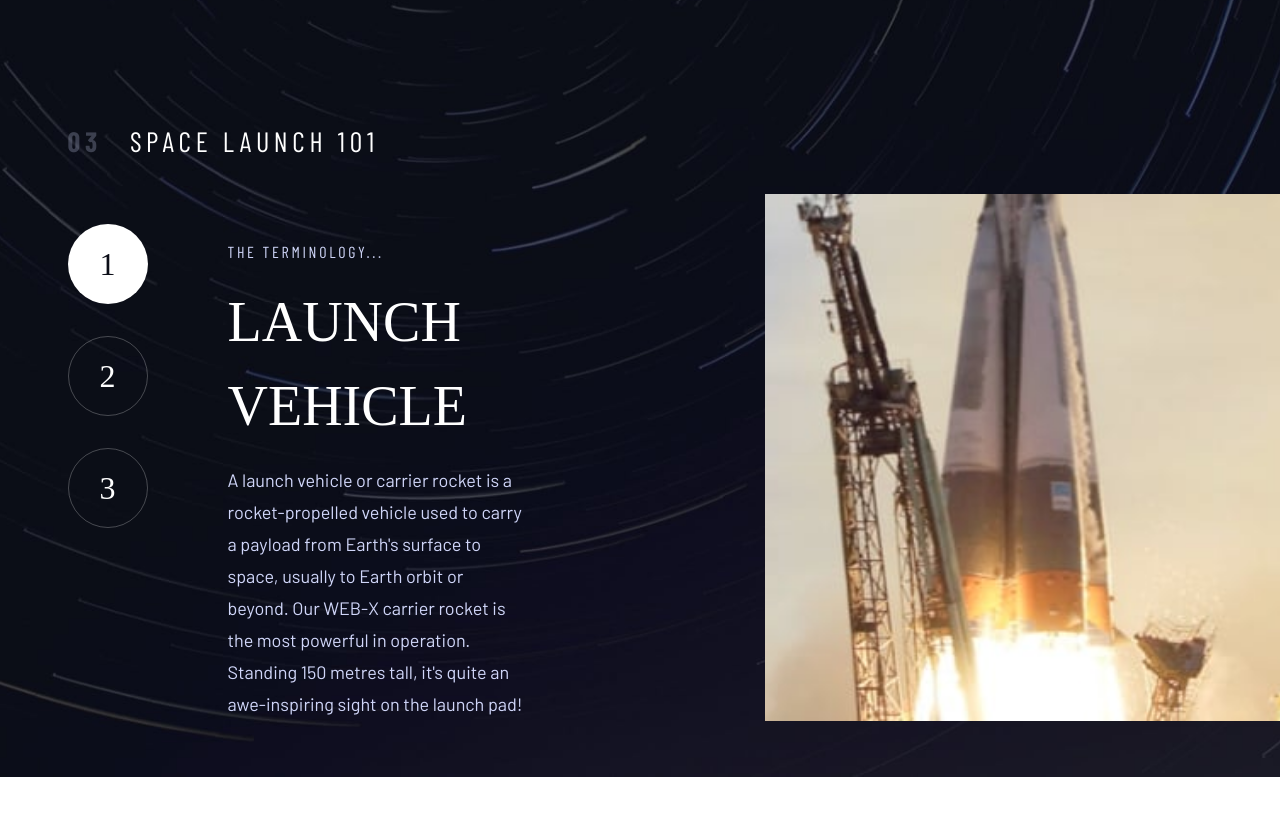
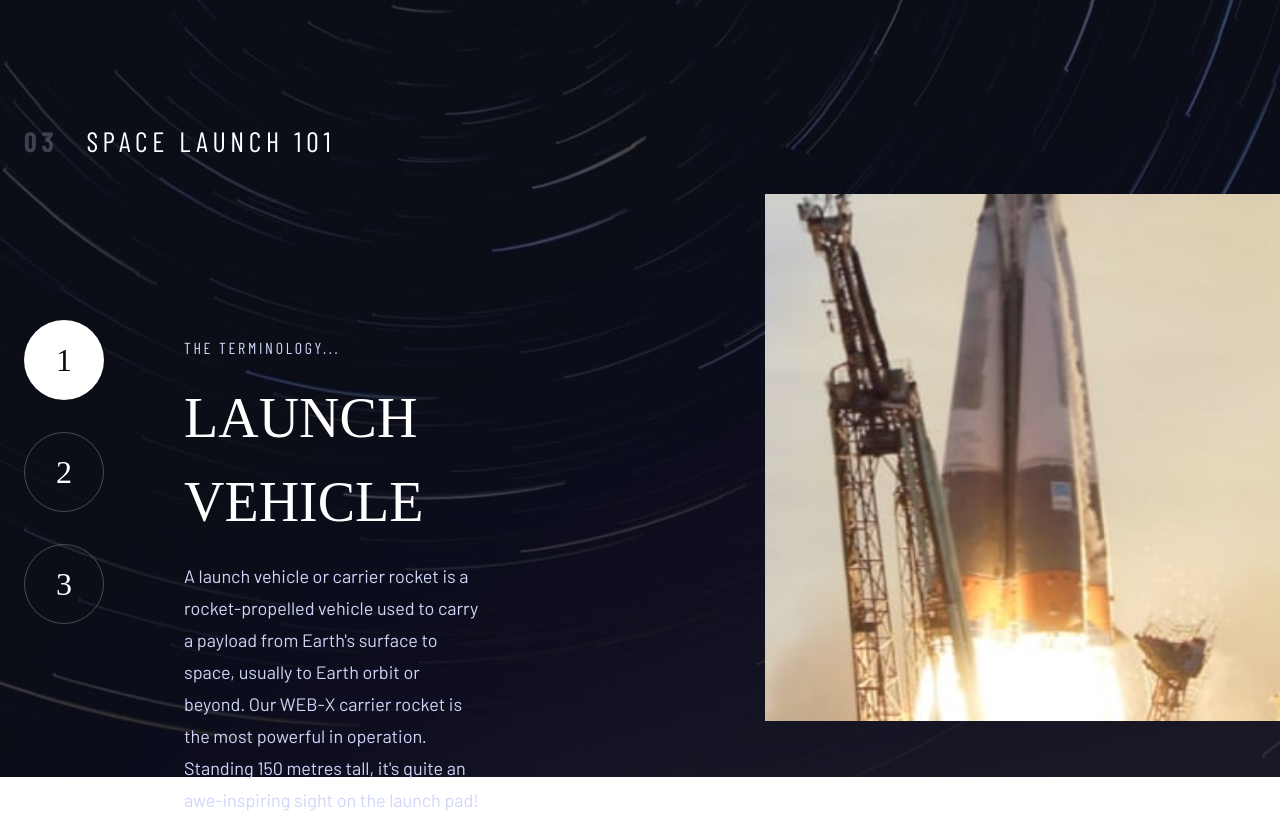
Before and after one commit to EduardoReisUX/space-tourism, a Svelte app: page / in a window 1280 px wide. Shown: the part 2820-3636 px from the top of the page. Before the commit the page ends 3597 px from the top, so only its background shows below. Built offline with nearby package versions, Linux system fonts and the light colour scheme; a web font is replaced by a local one.

Commit message:
refactor: remove unnecessary logic for selecting a technology option

```diff
--- a/src/components/Tech/Tech.svelte
+++ b/src/components/Tech/Tech.svelte
@@ -13,7 +13,7 @@
 >
   <Background section="techBg" />
 
-  <div class="max-w-screen-xl mx-auto">
+  <div class="w-full md:max-w-screen-xl md:mx-auto">
     <ProgressTracker step="03" />
 
     <div
@@ -23,7 +23,7 @@
     >
       <TechImages />
 
-      <div class="lg:flex lg:space-x-20">
+      <div class="w-full lg:flex lg:space-x-20">
         <TechOptions />
         <TechDescription />
       </div>
--- a/src/components/Tech/TechDescription.svelte
+++ b/src/components/Tech/TechDescription.svelte
@@ -1,36 +1,41 @@
 <script lang="ts">
-  import { fade } from "svelte/transition";
-
   import { technologiesData } from "../../stores";
   import { selectedTechnology } from "../../stores/selectedTech";
 </script>
 
-<div class="lg:max-w-[470px] text-center lg:text-left">
-  {#each $technologiesData as { name, description }, index}
-    {#if $selectedTechnology === index + 1}
+<div class="text-center lg:max-w-[470px] lg:text-left">
   <h5
     class="mt-8 mb-2 text-nav font-mono text-brand-primary
     md:mt-11 md:mb-4"
   >
     THE TERMINOLOGY...
   </h5>
+
+  <div class="relative h-[226px] lg:max-w-[470px] lg:text-left">
+    {#each $technologiesData as { name, description }, index}
+      <div class="absolute">
         <h3
-        in:fade={{ duration: 250 }}
-        out:fade={{ duration: 0 }}
-        class="text-subh1 font-serif mb-4 text-brand-white uppercase
+          class:visible={$selectedTechnology === index + 1}
+          class="invisible text-subh1 font-serif mb-4 text-brand-white uppercase
             md:text-[40px]
             lg:text-h3"
         >
           {name}
         </h3>
         <p
-        in:fade={{ duration: 250 }}
-        out:fade={{ duration: 0 }}
-        class="text-brand-primary text-center
+          class:visible={$selectedTechnology === index + 1}
+          class="invisible text-brand-primary text-center
             lg:text-left lg:text-body lg:leading-8 lg:w-[300px]"
         >
           {description}
         </p>
-    {/if}
+      </div>
     {/each}
   </div>
+</div>
+
+<style>
+  .visible {
+    visibility: visible;
+  }
+</style>
--- a/src/components/Tech/TechOptions.svelte
+++ b/src/components/Tech/TechOptions.svelte
@@ -1,7 +1,6 @@
 <script lang="ts">
   import { selectedTechnology } from "../../stores/selectedTech";
   import { technologiesData } from "../../stores";
-  import { fade } from "svelte/transition";
 
   function selectTechnology(index: number) {
     $selectedTechnology = index;
@@ -13,28 +12,20 @@
   lg:flex-col lg:justify-start lg:space-x-0 lg:space-y-8"
 >
   {#each $technologiesData as _, index}
-    {#if $selectedTechnology === index + 1}
     <button
-        class="w-10 h-10 grid place-items-center bg-brand-white text-brand-black font-serif rounded-full
+      class="w-10 h-10 grid place-items-center border border-brand-white/25 font-serif rounded-full duration-150
       md:h-[60px] md:w-[60px] md:text-[24px]
       lg:h-[80px] lg:w-[80px] lg:text-h4"
+      class:selected={$selectedTechnology === index + 1}
       on:click={() => selectTechnology(index + 1)}
-        in:fade={{ duration: 250 }}
-        out:fade={{ duration: 0 }}
     >
       {index + 1}
     </button>
-    {:else}
-      <button
-        class="w-10 h-10 grid place-items-center border border-brand-white/25 font-serif rounded-full
-        md:h-[60px] md:w-[60px] md:text-[24px]
-        lg:h-[80px] lg:w-[80px] lg:text-h4"
-        on:click={() => selectTechnology(index + 1)}
-        in:fade={{ duration: 250 }}
-        out:fade={{ duration: 0 }}
-      >
-        {index + 1}
-      </button>
-    {/if}
   {/each}
 </div>
+
+<style>
+  .selected {
+    @apply bg-brand-white text-brand-black border-0;
+  }
+</style>
```
Lines whose indentation alone changed are shown as unchanged.
